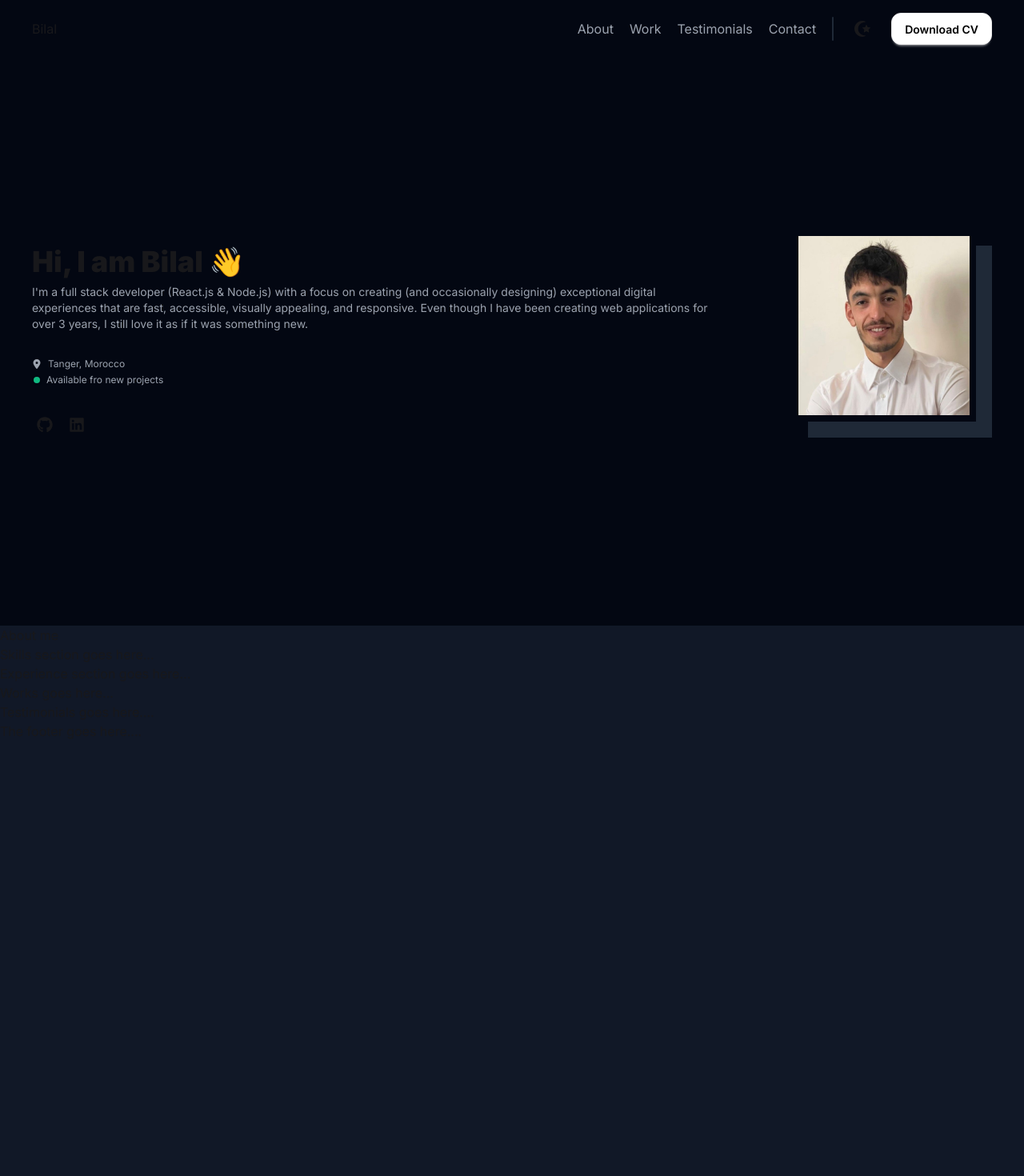
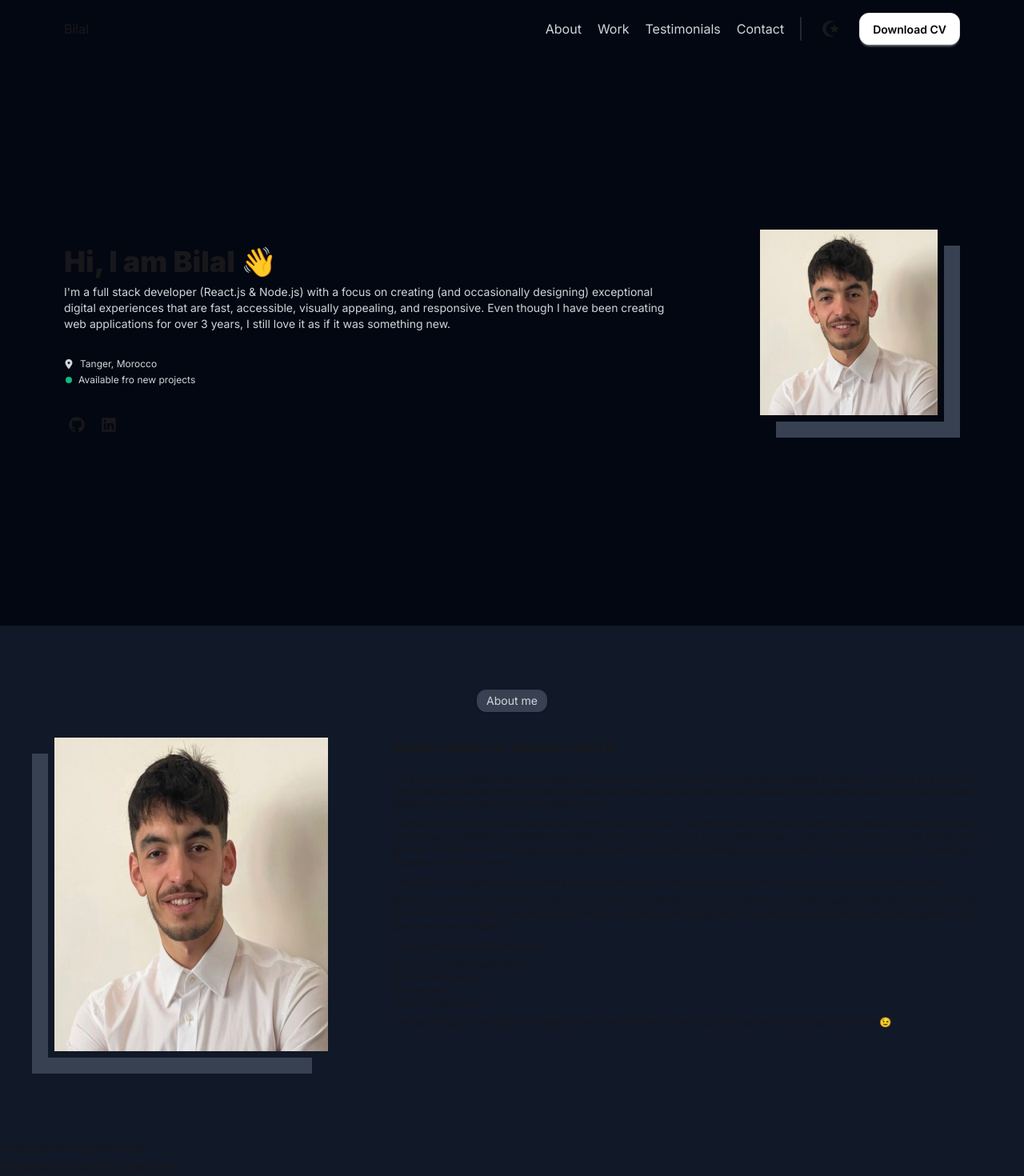
Before and after one commit to Bilalben23/portfolio, a React (Vite) app: page / in a window 1280 px wide. Shown: the top 1470 px of the page at 80% size. Before the commit the page ends 926 px from the top, so only its background shows below. Built offline with nearby package versions, Linux system fonts and the light colour scheme.

Commit message:
finish about me section

```diff
--- a/src/components/About.jsx
+++ b/src/components/About.jsx
@@ -1,9 +1,37 @@
 import React from 'react'
+import personalImage from "../assets/personalImg.jpg"
+
 
 export default function About() {
     return (
-        <section>
-            <p>About me</p>
+        <section className='my-10 p-10'>
+            <h2 className='w-fit px-3 shadow py-1 mx-auto rounded-xl bg-dark-200 text-dark-600 text-sm mb-8'>About me</h2>
+            <div className='flex items-start gap-x-25'>
+                <div className='relative grow-0 flex-1 mt-5'>
+                    <div className='bg-dark-200 w-[350px] h-[400px]'></div>
+                    <img src={personalImage} alt="Bilal's image" className='absolute w-full h-full -top-5 -right-5 border-b-8 border-l-8 border-dark-50' />
+                </div>
+
+
+                <div className='flex-1 text-xs flex flex-col gap-y-2'>
+                    <p className='text-base font-medium mb-3'>
+                        <strong>Curious about me? Here you have it:</strong>
+                    </p>
+                    <p>I'm a passionate, self-proclaimed designer who specializes in full stack development (React.js & Node.js). I am very enthusiastic about bringing the technical and visual aspects of digital products to life. User experience, pixel perfect design, and writing clear, readable, highly performant code matters to me.</p>
+                    <p>I began my journey as a web developer in 2015, and since then, I've continued to grow and evolve as a developer, taking on new challenges and learning the latest technologies along the way. Now, in my early thirties, 7 years after starting my web development journey, I'm building cutting-edge web applications using modern technologies such as Next.js, TypeScript, Nestjs, Tailwindcss, Supabase and much more.</p>
+                    <p>I am very much a progressive thinker and enjoy working on products end to end, from ideation all the way to development.</p>
+                    <p>When I'm not in full-on developer mode, you can find me hovering around on twitter or on indie hacker, witnessing the journey of early startups or enjoying some free time. You can follow me on Twitter where I share tech-related bites and build in public, or you can follow me on GitHub.</p>
+                    <p>Finally, some quick bits about me.</p>
+                    <ul>
+                        <li>B.E. in Computer Engineering</li>
+                        <li>Full time freelancer</li>
+                        <li>Avid learner</li>
+                        <li>Aspiring indie hacker</li>
+                    </ul>
+                    <p>One last thing, I'm available for freelance work, so feel free to reach out and say hello! I promise I don't bite 😉</p>
+                </div>
+            </div>
+
         </section>
     )
 }
--- a/src/components/Header.jsx
+++ b/src/components/Header.jsx
@@ -4,7 +4,7 @@ import { FaStarAndCrescent } from "react-icons/fa"
 
 export default function Header() {
     return (
-        <header className='flex items-center justify-between bg-dark-default px-10 py-4'>
+        <header className='flex items-center justify-between bg-dark-default px-20 py-4'>
             <Link to="here" duration={500} smooth>
                 <p>Bilal</p>
             </Link>
@@ -13,7 +13,7 @@ export default function Header() {
                     <li>
                         <Link
                             to="about"
-                            className='cursor-pointer text-dark-500'
+                            className='cursor-pointer text-dark-600'
                             smooth
                             duration={500}>About
                         </Link>
@@ -21,21 +21,21 @@ export default function Header() {
                     <li>
                         <Link
                             to="work"
-                            className='cursor-pointer text-dark-500'
+                            className='cursor-pointer text-dark-600'
                             smooth
                             duration={500}>Work</Link>
                     </li>
                     <li>
                         <Link
                             to="testimonials"
-                            className='cursor-pointer text-dark-500'
+                            className='cursor-pointer text-dark-600'
                             smooth
                             duration={500}>Testimonials</Link>
                     </li>
                     <li>
                         <Link
                             to="testimonials"
-                            className='cursor-pointer text-dark-500'
+                            className='cursor-pointer text-dark-600'
                             smooth
                             duration={500}>Contact</Link>
                     </li>
--- a/src/components/Hero.jsx
+++ b/src/components/Hero.jsx
@@ -6,11 +6,11 @@ import personalImage from "../assets/personalImg.jpg"
 
 export default function Hero() {
     return (
-        <div className='flex items-center justify-between bg-dark-default p-10 gap-x-30 h-[calc(100vh-90px)]'>
+        <div className='flex items-center justify-between bg-dark-default py-10 px-20 gap-x-30 h-[calc(100vh-90px)]'>
             <div >
                 <h1 className='text-4xl font-black mb-2'>Hi, I am Bilal 👋</h1>
-                <p className='text-sm text-dark-500'>I'm a full stack developer (React.js & Node.js) with a focus on creating (and occasionally designing) exceptional digital experiences that are fast, accessible, visually appealing, and responsive. Even though I have been creating web applications for over 3 years, I still love it as if it was something new.</p>
-                <div className='mt-8 text-dark-500 text-xs'>
+                <p className='text-sm text-dark-600'>I'm a full stack developer (React.js & Node.js) with a focus on creating (and occasionally designing) exceptional digital experiences that are fast, accessible, visually appealing, and responsive. Even though I have been creating web applications for over 3 years, I still love it as if it was something new.</p>
+                <div className='mt-8 text-dark-600 text-xs'>
                     <div className='flex items-center gap-x-2'>
                         <FaLocationDot />
                         <p>Tanger, Morocco</p>
@@ -31,8 +31,8 @@ export default function Hero() {
                 </div>
             </div>
             <div className='relative'>
-                <div className='bg-dark-100 w-[230px] h-[240px]'></div>
-                <img src={personalImage} alt="Bilal's image" className='absolute w-full h-full -top-5 -left-5 border-8 border-dark-default' />
+                <div className='bg-dark-200 w-[230px] h-[240px]'></div>
+                <img src={personalImage} alt="Bilal's image" className='absolute w-full h-full -top-5 -left-5 border-r-8 border-b-8 border-dark-default' />
             </div>
         </div>
     )
```
